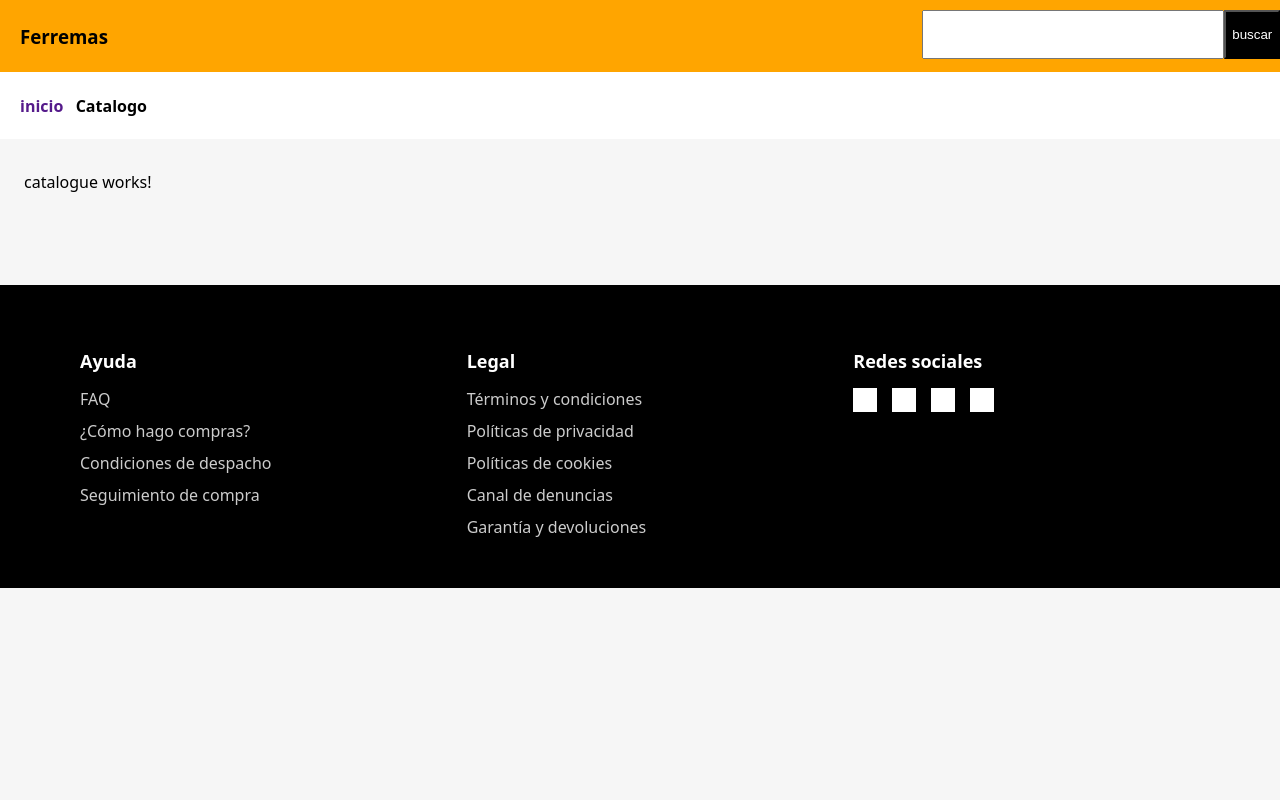
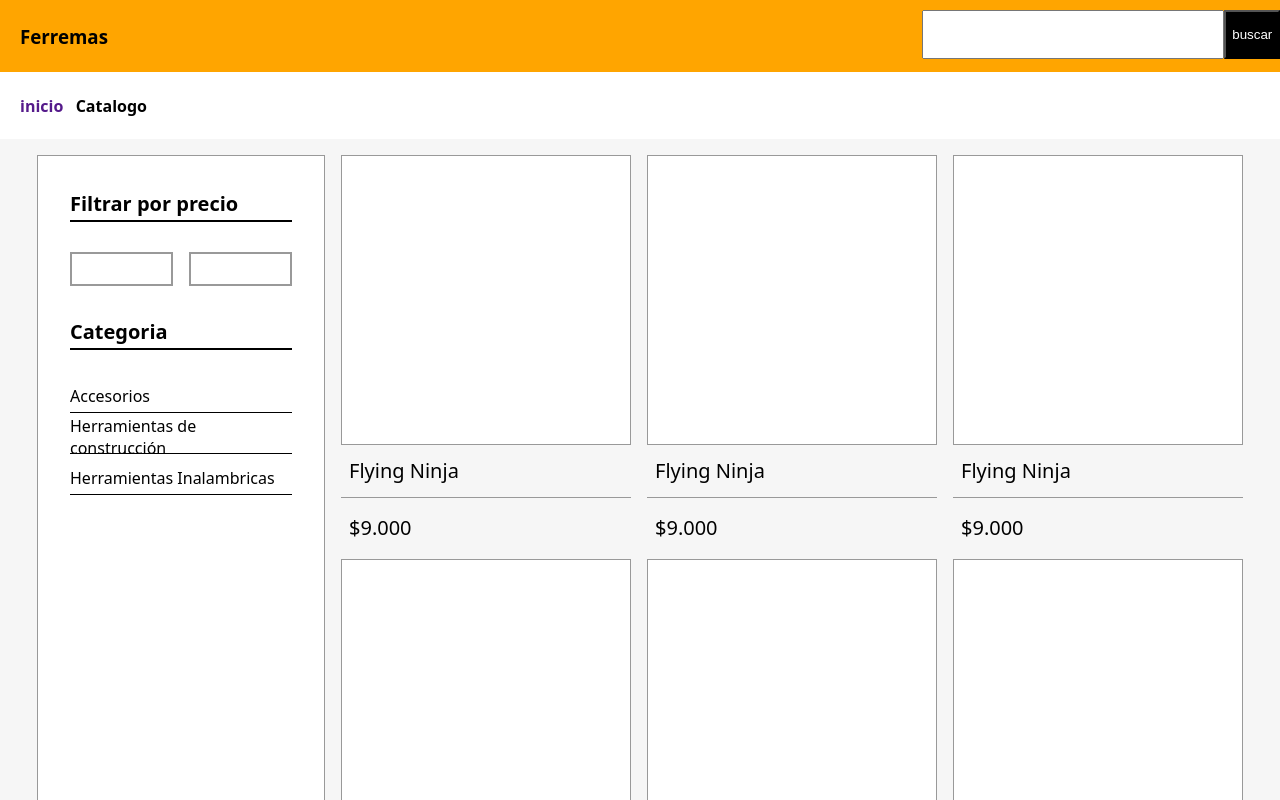
Before and after one commit to BrianMartelA/FerremasIT-Inte-, an Angular app: page /catalogue in a window 1280 px wide. Shown: the top 800 px of the page. Built offline with nearby package versions, Linux system fonts and the light colour scheme; grey boxes are pictures that could not be loaded.

Commit message:
maqueta catalogo listo

```diff
--- a/src/app/pages/catalogue/catalogue.component.css
+++ b/src/app/pages/catalogue/catalogue.component.css
@@ -1,3 +1,84 @@
-.grid{
+.centrar{
+  display: flex;
+  justify-content: center;
+  align-items: center;
+}
+
+.container-cuerpo{
+  display: flex;
+  gap: 16px;
+}
+
+.filtros{
+  display: flex;
+  flex-direction: column;
+  gap: 30px;
+  padding: 32px;
+  background-color: #fff;
+  border: 1px solid #999;
+  width: 222px;
+  height: 800px;
+}
+.subtitulo{
+  display: flex;
+  align-items: center;
+  font-size: 20px;
+  font-weight:600;
+  height: 32px;
+  border-bottom: 2px solid #000000;
+}
+.filtrar-precio{
+  display: flex;
+  gap: 16px;
+}
+.price-box{
+  background-color: #fff;
+  border: 2px solid #999;
+  width: 100px;
+  height: 30px;
+}
+.categorias{
+  display: flex;
+  flex-direction: column;
+  gap: 8px;
+}
+.sub-categoria{
+  display: flex;
+  align-items: center;
+  font-size: 16px;
+  font-weight:400;
+  height: 32px;
+  border-bottom: 1px solid #000000;
+}
+
+.bento{
   display: grid;
+  gap: 16px;
+  grid-auto-rows: 1fr;
+  grid-template-columns: repeat(3, minmax(286px, 1fr));
 }
+.producto{
+  height: 388px;
+}
+.foto-producto{
+  background-color: #fff;
+  border: 1px solid #999;
+  width: 288px;
+  height: 288px;
+}
+.titulo{
+  font-size: 20px;
+  display: flex;
+  align-items: center;
+  padding: 8px;
+  height: 36px;
+  border-bottom: 1px solid #999;
+}
+.precio{
+  font-size: 20px;
+  display: flex;
+  align-items: center;
+  padding: 8px;
+  height: 36px;
+  height: 44px;
+}
--- a/src/app/pages/catalogue/catalogue.component.html
+++ b/src/app/pages/catalogue/catalogue.component.html
@@ -1,5 +1,65 @@
 <app-header/>
-<section class="cuerpo grid">
-  <p>catalogue works!</p>
+<section class="cuerpo centrar">
+  <div class="container-cuerpo">
+    <div class="filtros">
+      <div class="subtitulo"><span>Filtrar por precio</span></div>
+      <div class="filtrar-precio">
+        <div class="price-box"></div>
+        <div class="price-box"></div>
+      </div>
+      <div class="subtitulo"><span>Categoria</span></div>
+      <div class="categorias">
+      <div class="sub-categoria"><span>Accesorios</span></div>
+      <div class="sub-categoria"><span>Herramientas de construcción</span></div>
+      <div class="sub-categoria"><span>Herramientas Inalambricas</span></div>
+      </div>
+    </div>
+    <div class="catalogo">
+      <div class="bento">
+        <div class="producto">
+          <div class="foto-producto"></div>
+          <div class="contenedor-titulo-precio">
+            <div class="titulo"><span>Flying Ninja</span></div>
+            <div class="precio"><span>$9.000</span></div>
+          </div>
+        </div>
+        <div class="producto">
+          <div class="foto-producto"></div>
+          <div class="contenedor-titulo-precio">
+            <div class="titulo"><span>Flying Ninja</span></div>
+            <div class="precio"><span>$9.000</span></div>
+          </div>
+        </div>
+        <div class="producto">
+          <div class="foto-producto"></div>
+          <div class="contenedor-titulo-precio">
+            <div class="titulo"><span>Flying Ninja</span></div>
+            <div class="precio"><span>$9.000</span></div>
+          </div>
+        </div>
+        <div class="producto">
+          <div class="foto-producto"></div>
+          <div class="contenedor-titulo-precio">
+            <div class="titulo"><span>Flying Ninja</span></div>
+            <div class="precio"><span>$9.000</span></div>
+          </div>
+        </div>
+        <div class="producto">
+          <div class="foto-producto"></div>
+          <div class="contenedor-titulo-precio">
+            <div class="titulo"><span>Flying Ninja</span></div>
+            <div class="precio"><span>$9.000</span></div>
+          </div>
+        </div>
+        <div class="producto">
+          <div class="foto-producto"></div>
+          <div class="contenedor-titulo-precio">
+            <div class="titulo"><span>Flying Ninja</span></div>
+            <div class="precio"><span>$9.000</span></div>
+          </div>
+        </div>
+      </div>
+    </div>
+  </div>
 </section>
 <app-footer/>
--- a/src/app/pages/payment/payment.component.css
+++ b/src/app/pages/payment/payment.component.css
@@ -1,3 +1,9 @@
+.centrar{
+  display: flex;
+  justify-content: center;
+  align-items: center;
+}
+
 .bento{
   display: grid;
   width: fit-content;
@@ -30,12 +36,6 @@
   width: 288px;
   background-color: #fff;
   border: 1px solid #999;
-}
-
-.centrar{
-  display: flex;
-  justify-content: center;
-  align-items: center;
 }
 
 .titulo{
```
